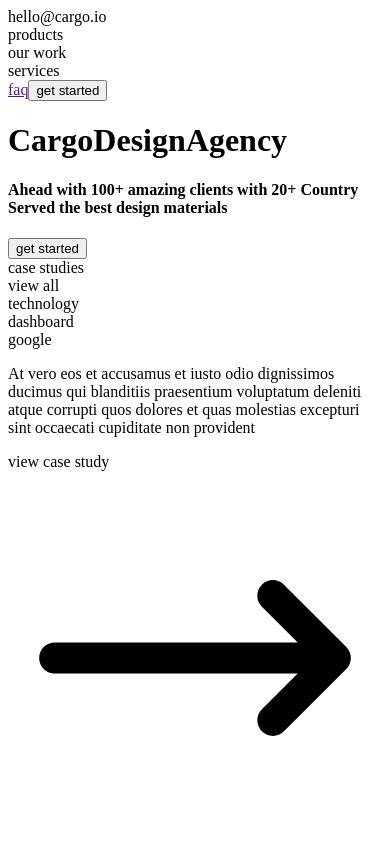
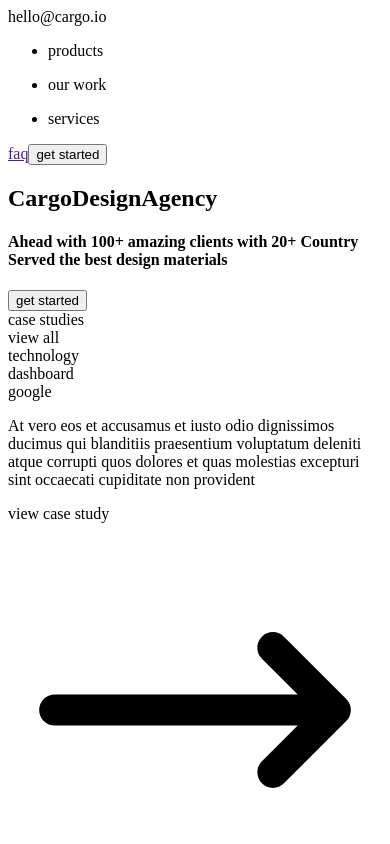
Before and after one commit to ConceptCodes/react-landing, a Next.js app: page / in a window 390 px wide. Shown: the top 844 px of the page. Built offline with nearby package versions, Linux system fonts and the light colour scheme.

Commit message:
updated ux for mobile

```diff
--- a/components/Card.js
+++ b/components/Card.js
@@ -2,9 +2,9 @@ import { ArrowNarrowRightIcon } from "@heroicons/react/outline";
 
 function Card({ study }) {
   return (
-    <div className="group m-3 cursor-pointer mx-2 max-w-sm rounded-xl hover:bg-blue-600 border-4 border-black dark:border-gray-500 border-opacity-25 hover:border-opacity-0">
+    <div className="group m-5 p-3 cursor-pointer mx-2 max-w-sm rounded-xl hover:bg-blue-600 border-4 border-black dark:border-gray-500 border-opacity-25 hover:border-opacity-0">
       <div className="m-3 group-hover:text-white">
-        <div className="flex dark:text-gray-600 group-hover:text-white justify-between pb-5">
+        <div className="flex flex-grow dark:text-gray-600 group-hover:text-white justify-between pb-5">
           <div className="uppercase">{study.category}</div>
           <div className="capitalize">{study.application_type}</div>
         </div>
--- a/components/Header.js
+++ b/components/Header.js
@@ -6,12 +6,12 @@ function Header() {
         <div className="dark:text-white hidden md:inline-flex">hello@cargo.io</div>
         <div className="flex dark:text-gray-400  capitalize">
           {navItems.map((x, index) => (
-            <div
+            <ul
               key={index}
               className="mx-3 cursor-pointer hover:text-gray-800 dark:hover:text-white"
             >
-              {x}
-            </div>
+              <li>{x}</li>
+            </ul>
           ))}
         </div>
         <div className="hidden md:inline-flex">
--- a/pages/index.js
+++ b/pages/index.js
@@ -22,14 +22,14 @@ const caseStudies = [
 
 export default function Home() {
   return (
-    <div className="dark:bg-black h-screen">
+    <div className="dark:bg-black min-h-screen">
       <Head>
         <title>Landing</title>
         <link rel="icon" href="/favicon.ico" />
       </Head>
       <div className="p-5 flex flex-col">
         <Header />
-          <div className="pt-20 flex flex-col items-center">
+          <section className="pt-20 flex flex-col text-left md:items-center md:justify-center">
             <h1 className="dark:text-white text-black text-4xl md:text-6xl">
               Cargo
               <span className="text-blue-600 mx-2">
@@ -44,7 +44,7 @@ export default function Home() {
             <button className="capitalize px-6 py-2 text-white bg-blue-600 rounded-3xl">
               get started
             </button>
-          </div>
+          </section>
             <div className="pt-20 flex justify-between px-3 ">
               <div className="capitalize text-xl dark:text-white">
                 case studies
@@ -53,7 +53,7 @@ export default function Home() {
                 view all
               </div>
             </div>
-            <div className="flex flex-wrap justify-between">
+            <div className="grid grid-cols-1 md:grid-cols-2 lg:grid-cols-3">
               {caseStudies.map((study, index) => (
                <Card key={index} study={study} />
               ))}
```
